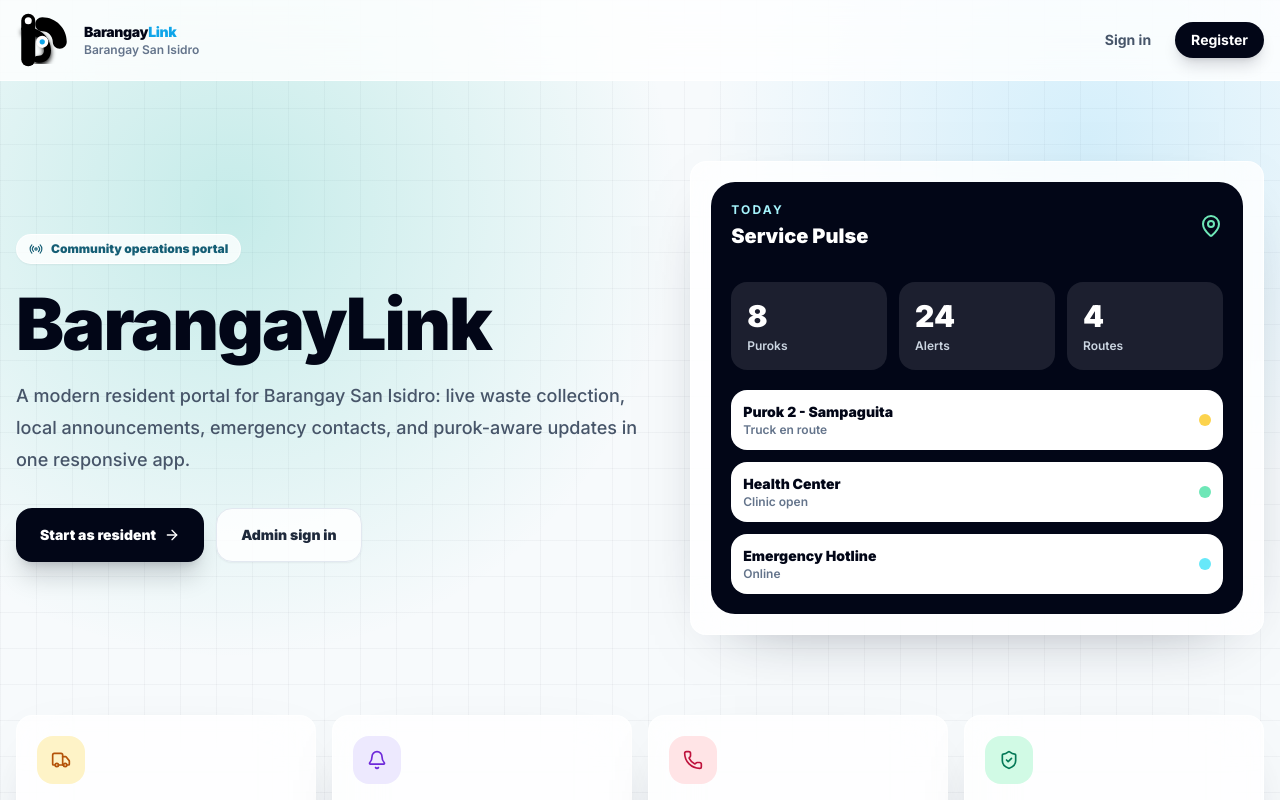
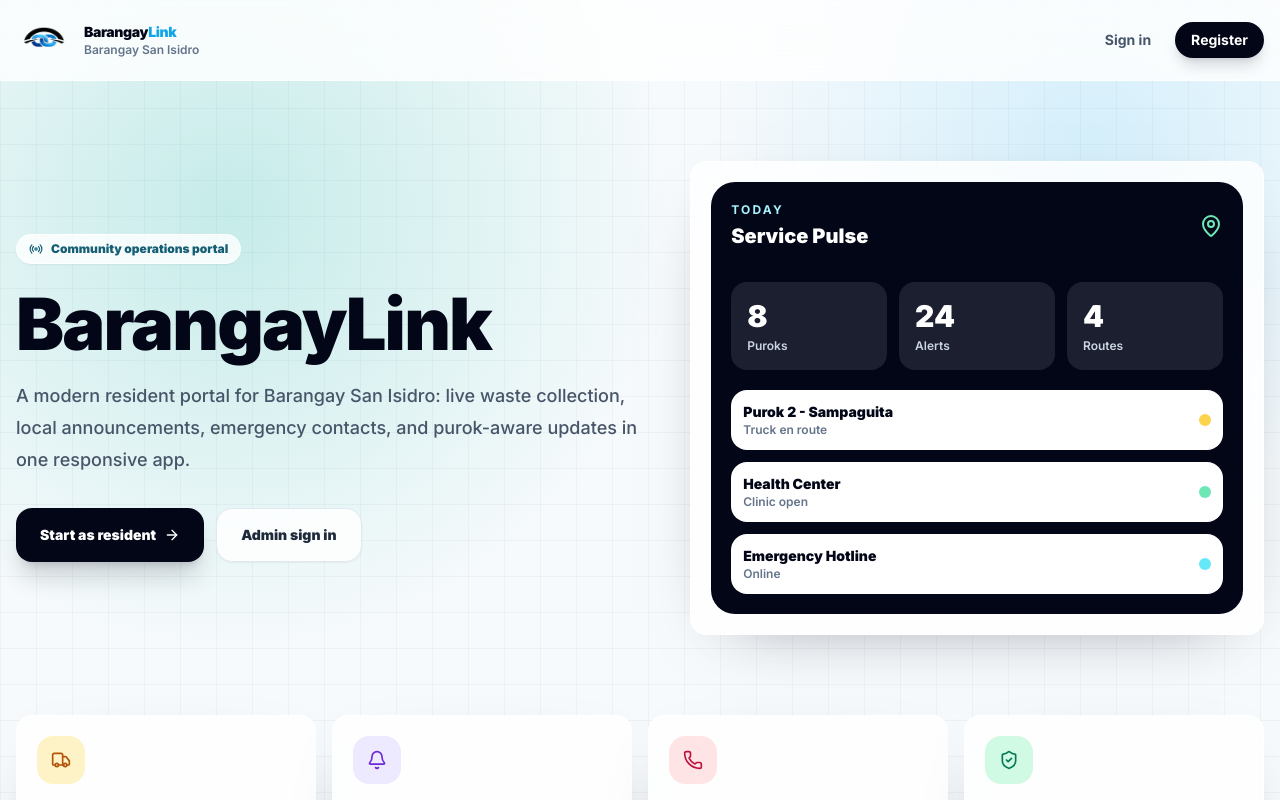
Before and after one commit to Ikal-Sama/barangayservice, a Next.js app: page / in a window 1280 px wide. Shown: the top 800 px of the page. Built offline with nearby package versions, Linux system fonts and the light colour scheme.

Commit message:
design: Force tightly cropped vector logo.svg?v=3 for web tab favicon to ensure maximum scaling

```diff
--- a/src/app/layout.tsx
+++ b/src/app/layout.tsx
@@ -11,7 +11,7 @@ export const metadata: Metadata = {
     "Community utility portal for Barangay San Isidro — waste tracking, announcements, and emergency contacts.",
   keywords: ["barangay", "community", "waste tracker", "announcements", "Philippines"],
   manifest: "/manifest.json",
-  icons: { icon: "/logo.png", apple: "/logo.png" },
+  icons: { icon: "/logo.svg?v=3", apple: "/logo.svg?v=3" },
 };
 
 export const viewport: Viewport = {
--- a/src/components/logo.tsx
+++ b/src/components/logo.tsx
@@ -10,7 +10,7 @@ export default function Logo({ className = "h-10 w-10", iconOnly = false }: Logo
     <div className="flex items-center gap-3 select-none">
       <div className="relative flex items-center justify-center shrink-0">
         <img
-          src="/logo.svg"
+          src="/logo.png"
           alt="BarangayLink Logo"
           className={className}
         />
```
Also changed, not shown: public/logo.svg.
